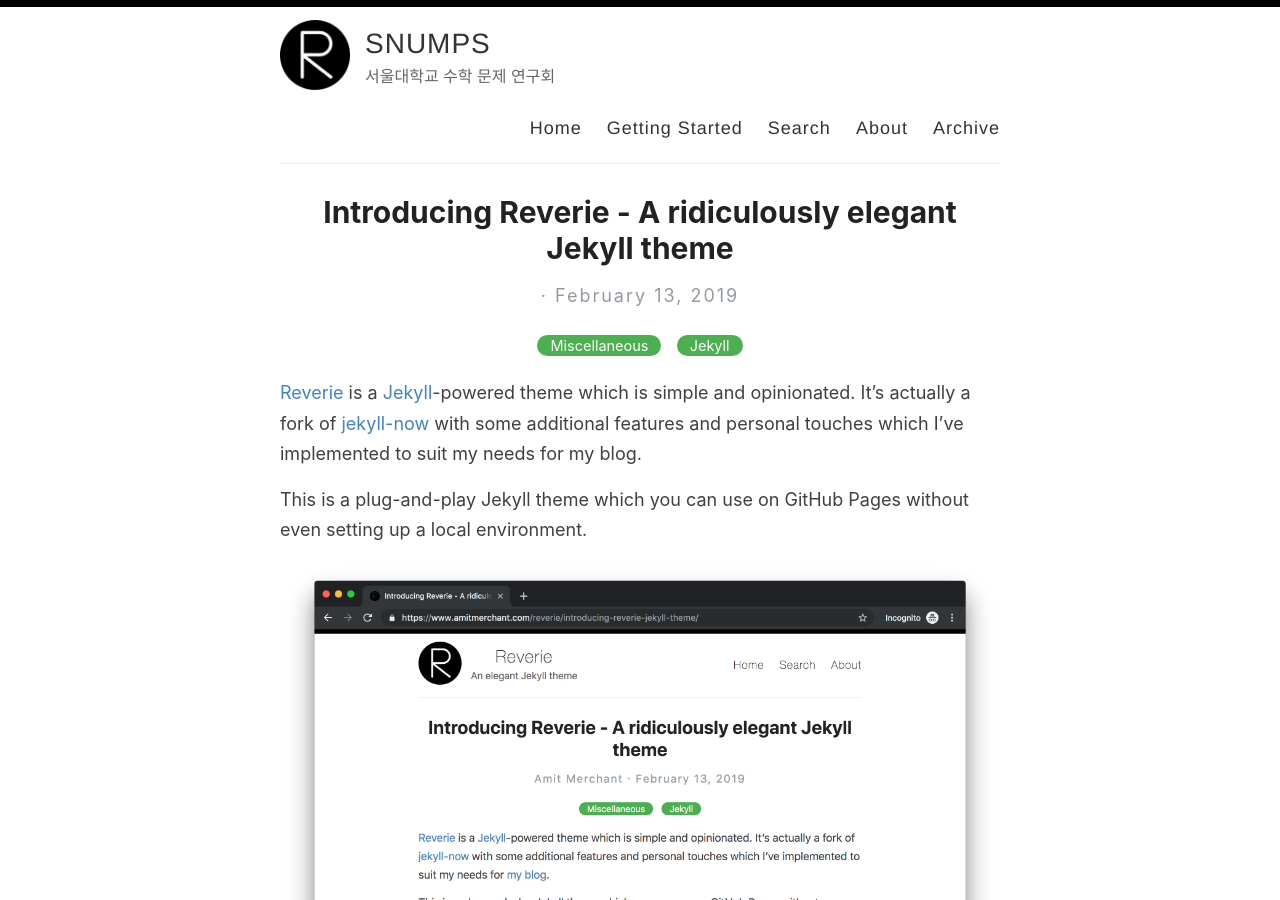
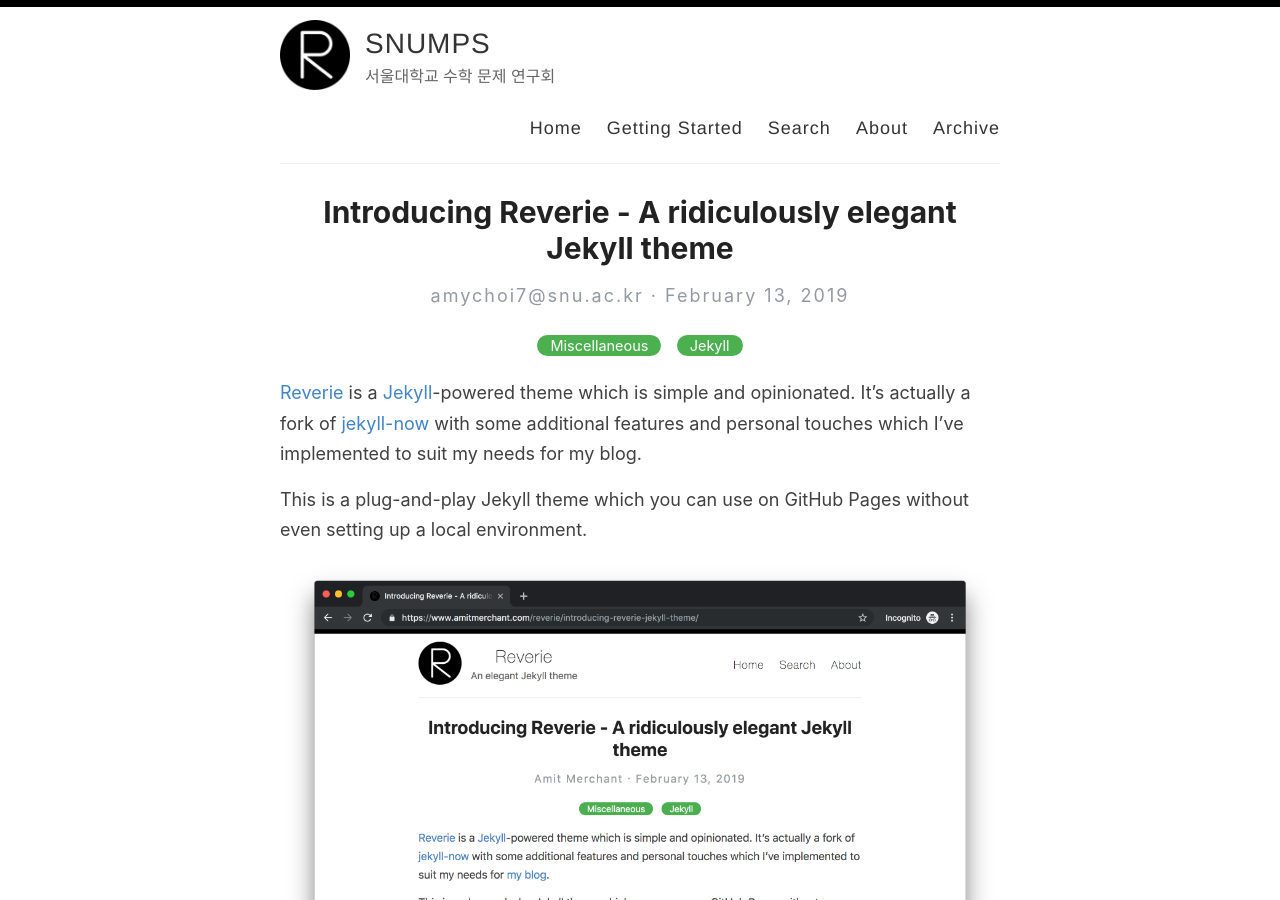
Before and after one commit to snumps/snumps.github.io, a Jekyll site: the page built from _posts/2019-02-13-introducing-reverie-jekyll-theme.md, in a window 1280 px wide and 900 px high. Built offline with Jekyll 4.4.1, drawn with Linux system fonts in a browser that asks for light colours; comment, search, counter and statistics services are not loaded.

```diff
--- a/_posts/2019-02-13-introducing-reverie-jekyll-theme.md
+++ b/_posts/2019-02-13-introducing-reverie-jekyll-theme.md
@@ -2,6 +2,8 @@
 layout: post
 title: Introducing Reverie - A ridiculously elegant Jekyll theme
 categories: [Miscellaneous, Jekyll]
+author: [Reverie, Inyoung Choi]
+email: amychoi7@snu.ac.kr
 ---
 
 [Reverie](https://github.com/amitmerchant1990/reverie) is a [Jekyll](https://jekyllrb.com/)-powered theme which is simple and opinionated. It's actually a fork of [jekyll-now](https://github.com/barryclark/jekyll-now) with some additional features and personal touches which I've implemented to suit my needs for my blog.
```
